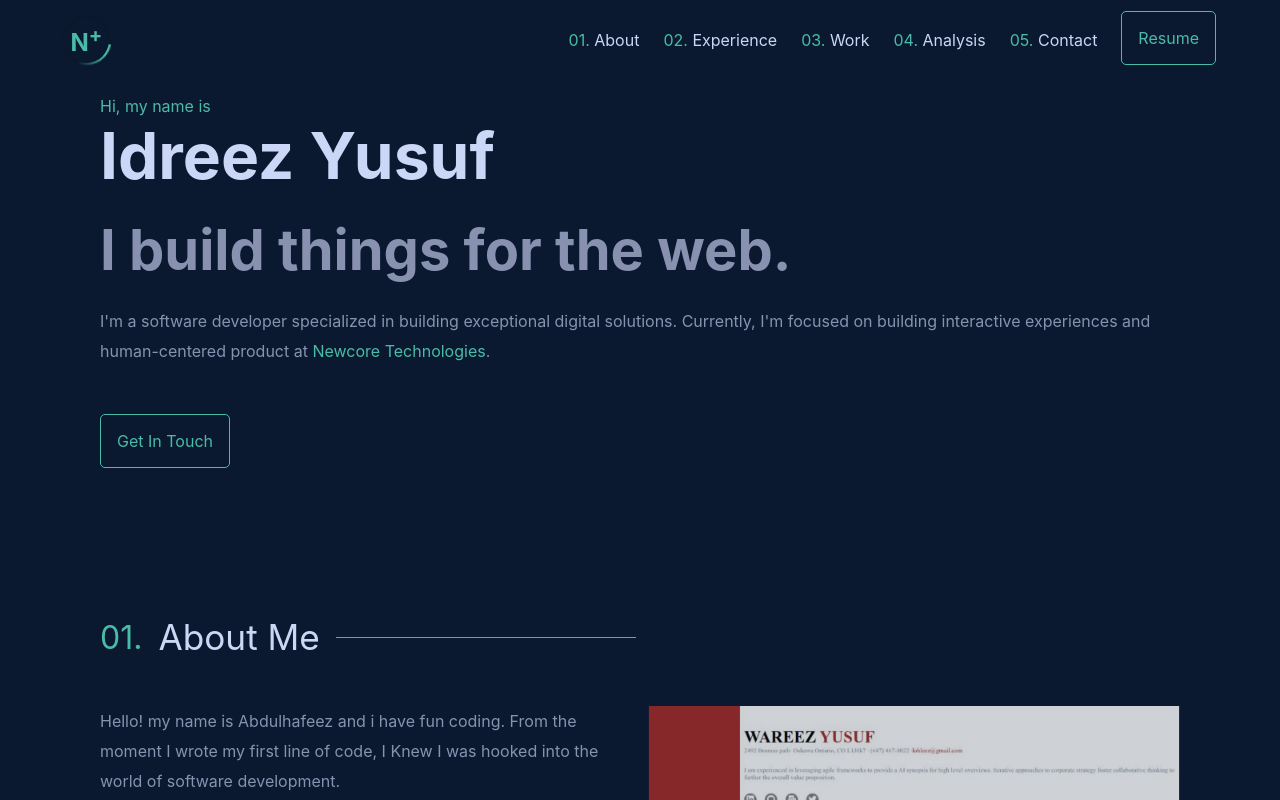
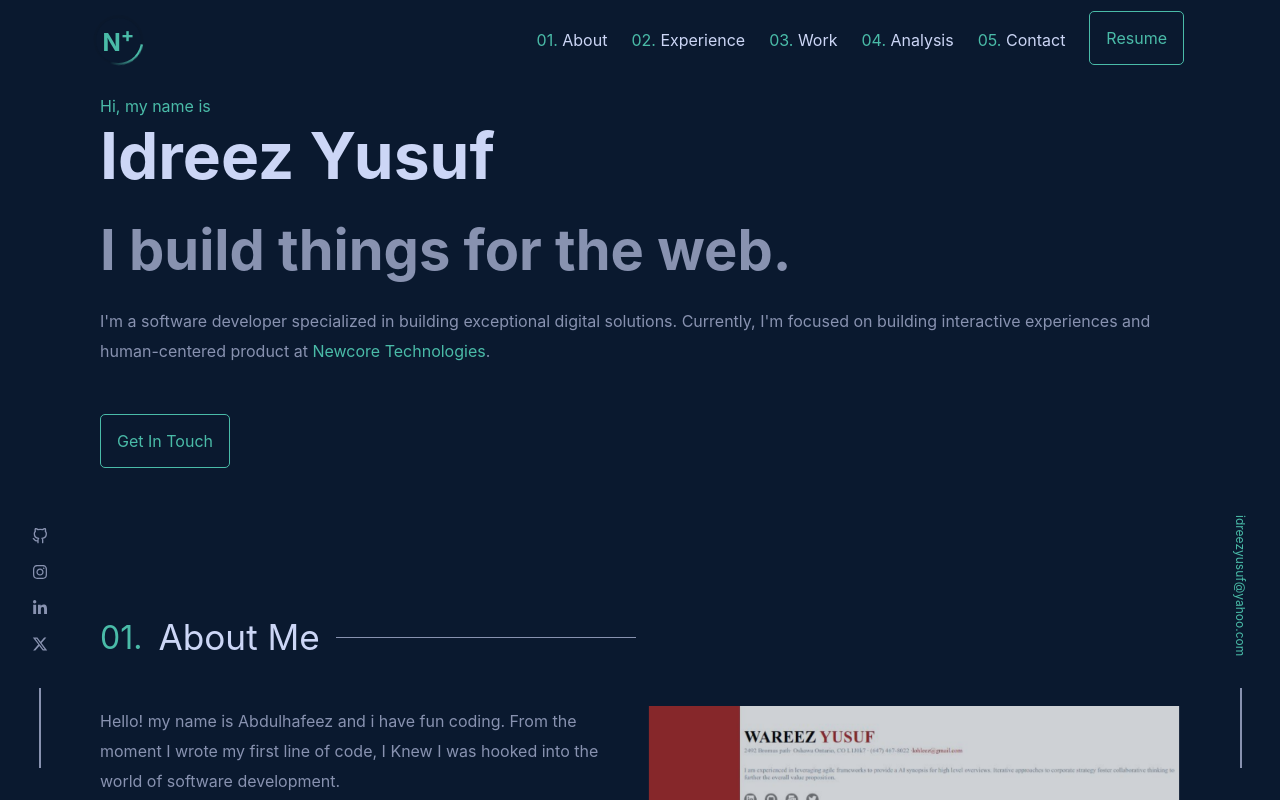
Before and after one commit to newton-js/idreezPortfolio, a React (Vite) app: page / in a window 1280 px wide. Shown: the top 800 px of the page. Built offline with nearby package versions, Linux system fonts and the light colour scheme.

Commit message:
first update

```diff
--- a/src/App.jsx
+++ b/src/App.jsx
@@ -4,9 +4,11 @@ import Experience from "./pages/Experience"
 import Footer from "./pages/Footer"
 import Hero from "./pages/Hero"
 import Projects from "./pages/Projects"
-import "./app.scss";
 import Nav from "./components/Nav"
 import Contact from "./pages/Contact"
+import ContactsBox from "./components/ContactsBox"
+import VerticalMail from "./components/VerticalMail"
+import "./app.scss";
 
 function App() {
   return (
@@ -17,8 +19,11 @@ function App() {
       <Experience/>
       <Projects/>
       <Analysis/>
-      <Contact/>
+      <Contact>
+        {/* <ContactsBox/> */}
+      </Contact>
       <Footer/>
+      <VerticalMail/>
     </div>
   )
 }
--- a/src/app.scss
+++ b/src/app.scss
@@ -2,7 +2,14 @@
     padding: 0px 100px;
 }
 
-@media(max-width: 520px){
+@media(max-width: 900px){
+    .app{
+        padding: 50px 4rem;
+    }
+}
+
+
+@media(max-width: 600px){
     .app{
         padding: 50px 40px;
     }
--- /dev/null
+++ b/src/components/ContactsBox.jsx
@@ -0,0 +1,28 @@
+import { FaInstagram, FaLinkedinIn } from "react-icons/fa";
+import { FaXTwitter } from "react-icons/fa6";
+import { FiGithub } from "react-icons/fi";
+import "./contactsBox.scss";
+
+function ContactsBox() {
+  return (
+    <div className="contacts-box">
+      <a href="http://">
+        <FiGithub className="contacts-box-icons" />
+      </a>
+      <a href="http://">
+        <FaInstagram className="contacts-box-icons" />
+      </a>
+      <a href="http://">
+        <FaLinkedinIn className="contacts-box-icons" />
+      </a>
+      <a href="http://">
+        <FaXTwitter className="contacts-box-icons" />
+      </a>
+      <a href="http://"></a>
+
+      <div className="vertical-line"></div>
+    </div>
+  );
+}
+
+export default ContactsBox;
--- /dev/null
+++ b/src/components/VerticalMail.jsx
@@ -0,0 +1,13 @@
+import "./verticalMail.scss";
+function VerticalMail() {
+  return (
+    <div className="vertical-mail-box">
+      <a className="vertical-mail" href="mailto:idreezyusuf@yahoo.com">
+        idreezyusuf@yahoo.com
+      </a>
+      <div className="vertical-line"></div>
+    </div>
+  );
+}
+
+export default VerticalMail;
--- /dev/null
+++ b/src/components/contactsBox.scss
@@ -0,0 +1,70 @@
+$green-text: #4abba8;
+$background-color: #0a192f;
+$secondary-background: #112240;
+$webkit-text-fill-color: #8892b0;
+$text-color: #ccd6f6;
+$text-size: 1rem;
+$text-line-height: 30px;
+
+
+.contacts-box{
+    position: fixed;
+    bottom: 0;
+    left: 0;
+    display: flex;
+    align-items: center;
+    justify-content: center;
+    flex-direction: column;
+    gap: 1rem;
+    padding: 2rem;
+    // margin-bottom: 1rem;
+}
+
+.contacts-box-icons{
+    color: $webkit-text-fill-color;
+    font-size: 1rem;
+    transition: all .5s;
+}
+
+.contacts-box-icons:hover{
+    color: $green-text;
+}
+
+.vertical-line{
+    width: 2px;
+    height: 5rem;
+    background-color: $webkit-text-fill-color;
+}
+
+
+@media(max-width: 900px){
+
+.contacts-box{
+    position: unset;
+    display: flex;
+    align-items: center;
+    justify-content: center;
+    flex-direction: row;
+    gap: 2rem;
+    padding: 0;
+    margin-bottom: 1rem;
+}
+
+.contacts-box-icons{
+    color: $webkit-text-fill-color;
+    font-size: 2rem;
+    transition: all .5s;
+}
+
+.contacts-box-icons:hover{
+    color: $green-text;
+}
+
+.vertical-line{
+    width: 2px;
+    height: 10rem;
+    background-color: $webkit-text-fill-color;
+    display: none;
+}
+
+}
--- a/src/components/nav.scss
+++ b/src/components/nav.scss
@@ -9,8 +9,8 @@ $text-size: 1rem;
 $text-line-height: 30px;
 
 .nav {
+  padding: 0 6rem;
   width: 100%;
-  padding: 0 4rem;
   z-index: 99999;
   display: flex;
   align-items: center;
@@ -60,7 +60,7 @@ $text-line-height: 30px;
   display: flex;
   align-items: center;
   gap: 1.5rem;
-  transition: all .5s ease;
+  transition: all 0.5s ease;
 }
 
 .nav-list {
@@ -99,6 +99,11 @@ $text-line-height: 30px;
 }
 
 @media (max-width: 900px) {
+
+    .nav {
+        padding: 0 4rem;
+      }
+
   .nav-icon-box {
     display: block;
   }
@@ -148,6 +153,10 @@ $text-line-height: 30px;
 }
 
 @media (max-width: 600px) {
+  .nav {
+    padding: 0 2rem;
+  }
+
   .main-nav-list {
     width: 100%;
     background: linear-gradient(
@@ -160,3 +169,9 @@ $text-line-height: 30px;
     padding-left: 6rem;
   }
 }
+
+@media (max-width: 550px) {
+  .nav {
+    padding: 0 2rem;
+  }
+}
--- /dev/null
+++ b/src/components/verticalMail.scss
@@ -0,0 +1,34 @@
+$green-text: #4abba8;
+$background-color: #0a192f;
+$secondary-background: #112240;
+$webkit-text-fill-color: #8892b0;
+$text-color: #ccd6f6;
+$text-size: 1rem;
+$text-line-height: 30px;
+
+
+.vertical-mail-box{
+    position: fixed;
+    bottom: 0;
+    right: 0;
+    display: flex;
+    align-items: center;
+    justify-content: center;
+    flex-direction: column;
+    gap: 2rem;
+    padding: 2rem;
+    // margin-bottom: 1rem;
+}
+
+.vertical-mail{
+    font-size: 12px;
+    text-orientation: mixed;
+    writing-mode: vertical-lr;
+}
+
+
+@media(max-width:900px){
+    .vertical-mail-box{
+        display: none;
+    }
+}
--- a/src/index.scss
+++ b/src/index.scss
@@ -1,5 +1,6 @@
 $green-text: #4abba8;
 $background-color: #0a192f;
+$secondary-background: #112240;
 $webkit-text-fill-color: #8892b0;
 $text-color: #ccd6f6;
 $text-size: 1rem;
--- a/src/pages/Contact.jsx
+++ b/src/pages/Contact.jsx
@@ -1,15 +1,24 @@
+import ContactsBox from "../components/ContactsBox";
 import Link from "../components/Link";
-import "./contact.scss"
+import "./contact.scss";
 
 function Contact() {
-    return (
-        <div className="contact">
-            <p className="contact-title">05. What's Next?</p>
-            <h1 className="contact-topic">Get In Touch</h1>
-            <p className="contact-details">You like what you see right? I'm open for job opportunities, and actively interviewing. Should you want to hire me, get in touch or just say hi, kindly hit that button below and i will be sure to reply you in no time!</p>
-            <Link linkTo={"tel:+2347060499261"}>Get in touch</Link>
-        </div>
-    )
+  return (
+    <>
+      <div className="contact">
+        <p className="contact-title">05. What's Next?</p>
+        <h1 className="contact-topic">Get In Touch</h1>
+        <p className="contact-details">
+          You like what you see right? I'm open for job opportunities, and
+          actively interviewing. Should you want to hire me, get in touch or
+          just say hi, kindly hit that button below and i will be sure to reply
+          you in no time!
+        </p>
+        <Link linkTo={"mailto:idreezyusuf@yahoo.com"}>Get in touch</Link>
+      </div>
+      <div><ContactsBox/></div>
+    </>
+  );
 }
 
-export default Contact
+export default Contact;
--- a/src/pages/contact.scss
+++ b/src/pages/contact.scss
@@ -30,3 +30,10 @@ $text-line-height: 30px;
     color: $webkit-text-fill-color;
     margin-bottom: 4rem;
 }
+
+@media(max-width: 1000px){
+
+    .child{
+        margin: 0 auto;
+    }
+}
```
